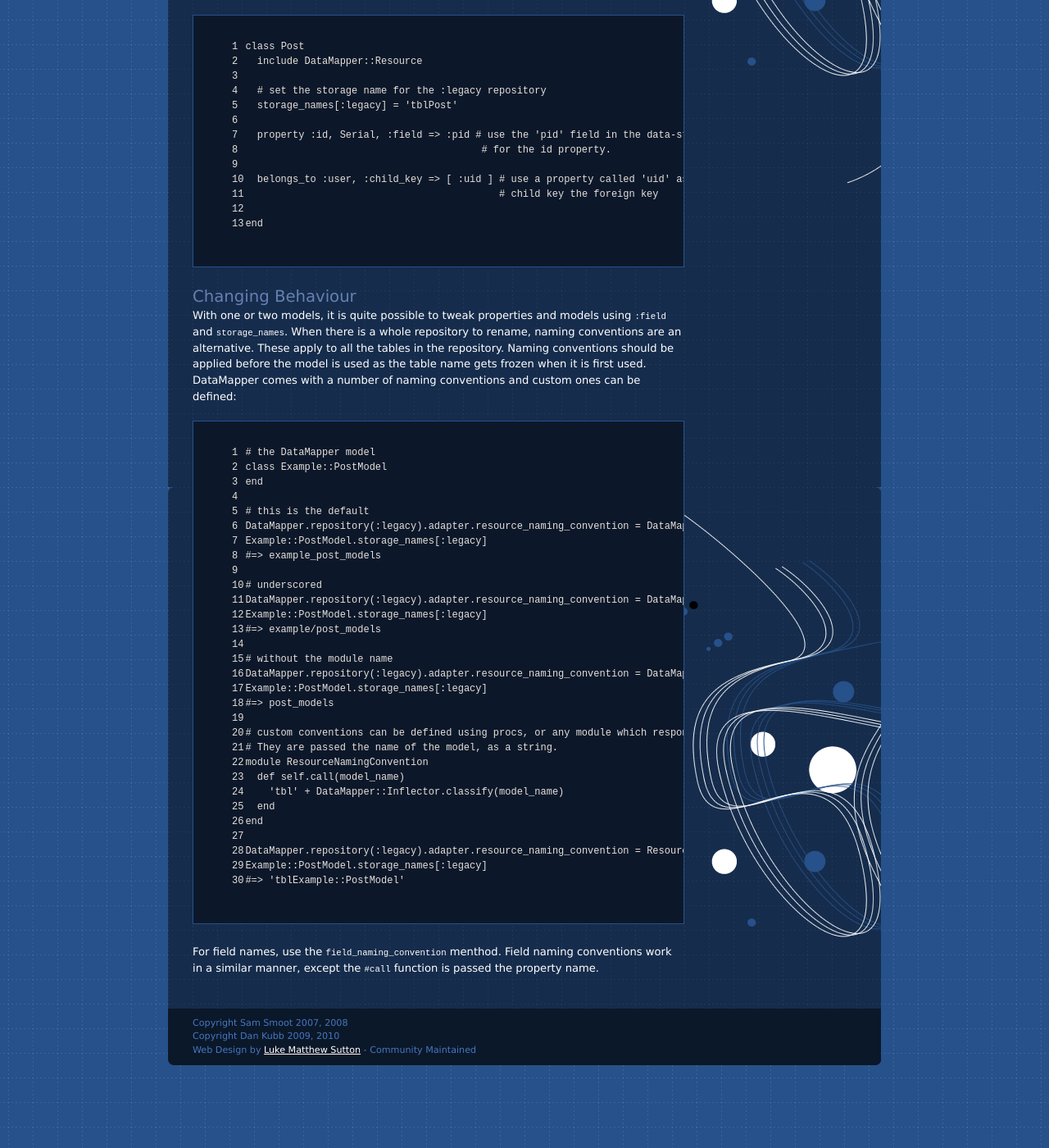
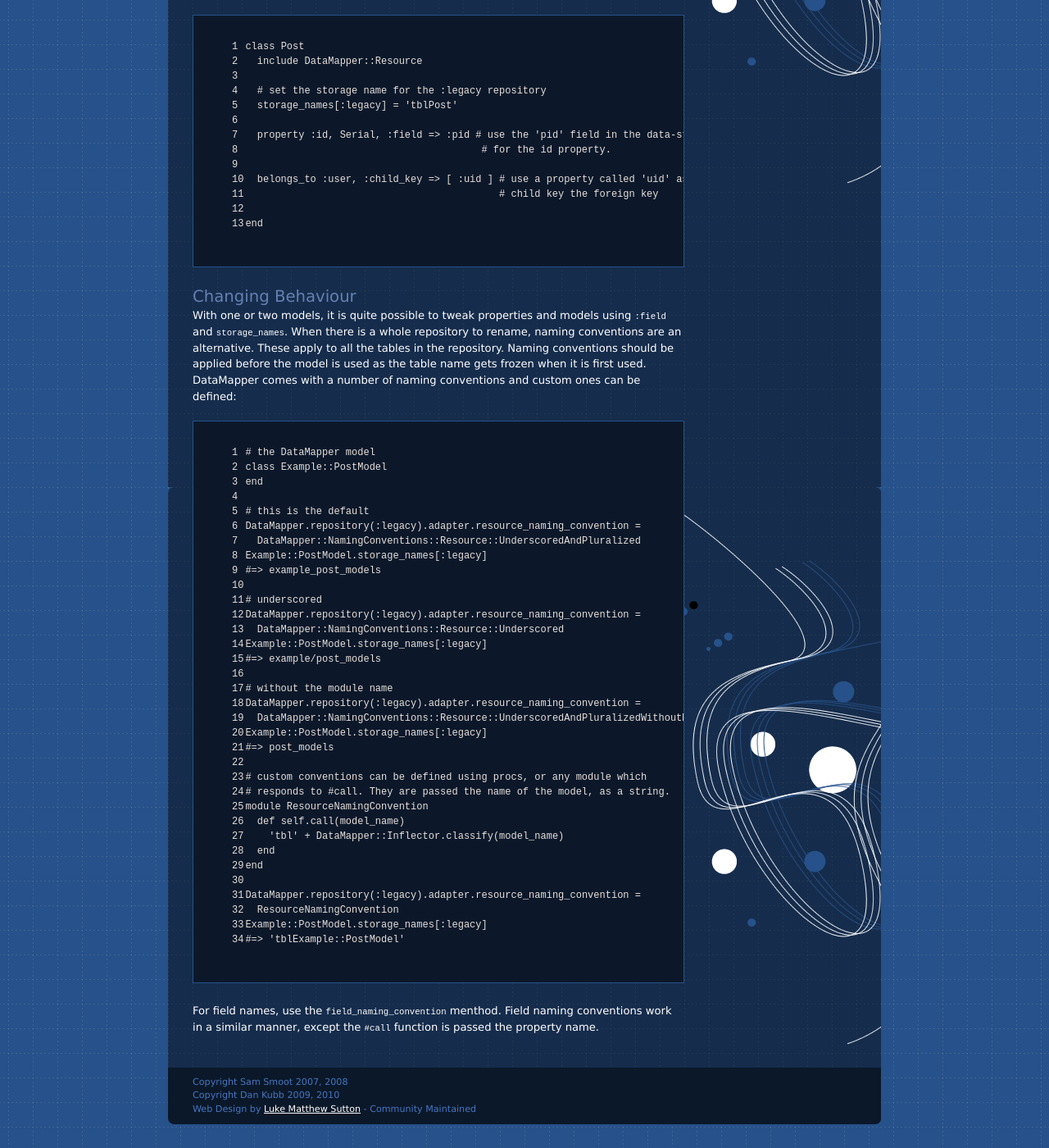
Before and after one commit to datamapper/datamapper.github.com, a Jekyll site: the page built from docs/legacy.markdown, in a window 1280 px wide and 1400 px high, scrolled down 485 px. Shown: the whole window at 82% size. Built offline with Jekyll 4.4.1, drawn with Linux system fonts in a browser that asks for light colours.

Commit message:
Add some linebreaks, for better readability

```diff
--- a/docs/legacy.markdown
+++ b/docs/legacy.markdown
@@ -57,29 +57,33 @@ class Example::PostModel
 end
 
 # this is the default
-DataMapper.repository(:legacy).adapter.resource_naming_convention = DataMapper::NamingConventions::Resource::UnderscoredAndPluralized
+DataMapper.repository(:legacy).adapter.resource_naming_convention =
+  DataMapper::NamingConventions::Resource::UnderscoredAndPluralized
 Example::PostModel.storage_names[:legacy]
 #=> example_post_models
 
 # underscored
-DataMapper.repository(:legacy).adapter.resource_naming_convention = DataMapper::NamingConventions::Resource::Underscored
+DataMapper.repository(:legacy).adapter.resource_naming_convention =
+  DataMapper::NamingConventions::Resource::Underscored
 Example::PostModel.storage_names[:legacy]
 #=> example/post_models
 
 # without the module name
-DataMapper.repository(:legacy).adapter.resource_naming_convention = DataMapper::NamingConventions::Resource::UnderscoredAndPluralizedWithoutModule
+DataMapper.repository(:legacy).adapter.resource_naming_convention =
+  DataMapper::NamingConventions::Resource::UnderscoredAndPluralizedWithoutModule
 Example::PostModel.storage_names[:legacy]
 #=> post_models
 
-# custom conventions can be defined using procs, or any module which responds to #call
-# They are passed the name of the model, as a string.
+# custom conventions can be defined using procs, or any module which
+# responds to #call. They are passed the name of the model, as a string.
 module ResourceNamingConvention
   def self.call(model_name)
     'tbl' + DataMapper::Inflector.classify(model_name)
   end
 end
 
-DataMapper.repository(:legacy).adapter.resource_naming_convention = ResourceNamingConvention
+DataMapper.repository(:legacy).adapter.resource_naming_convention =
+  ResourceNamingConvention
 Example::PostModel.storage_names[:legacy]
 #=> 'tblExample::PostModel'
 
```
